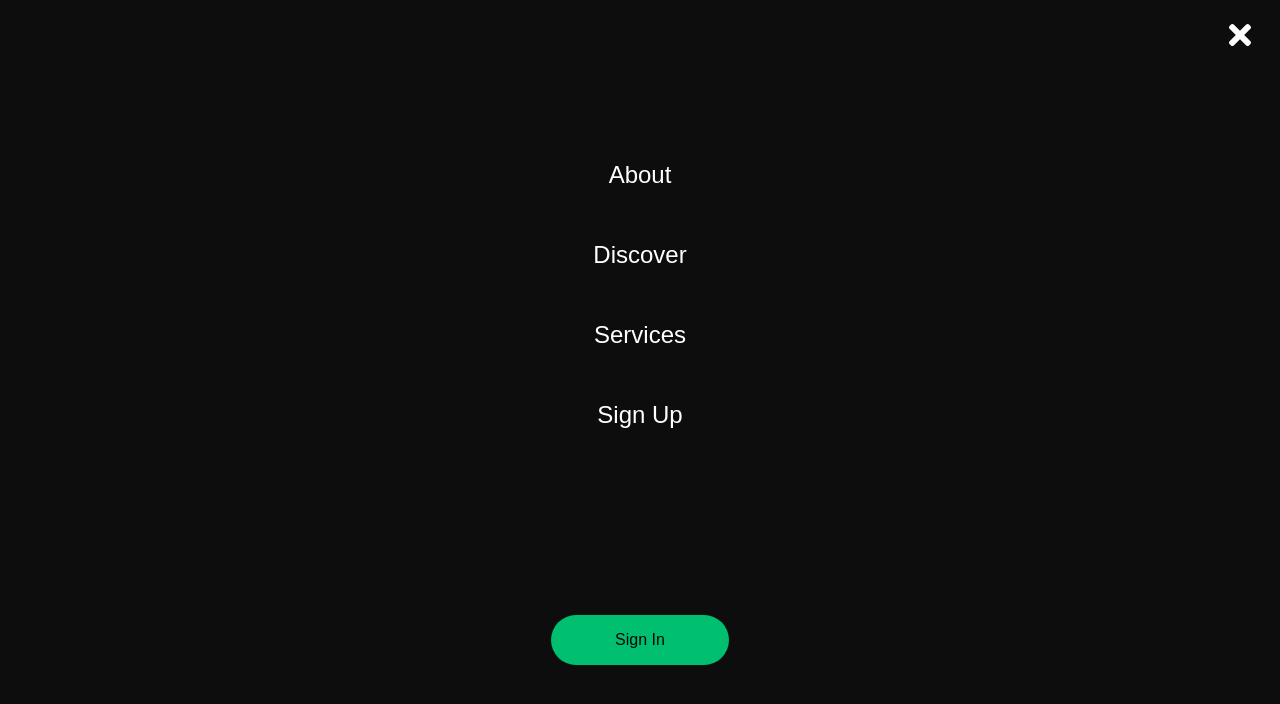
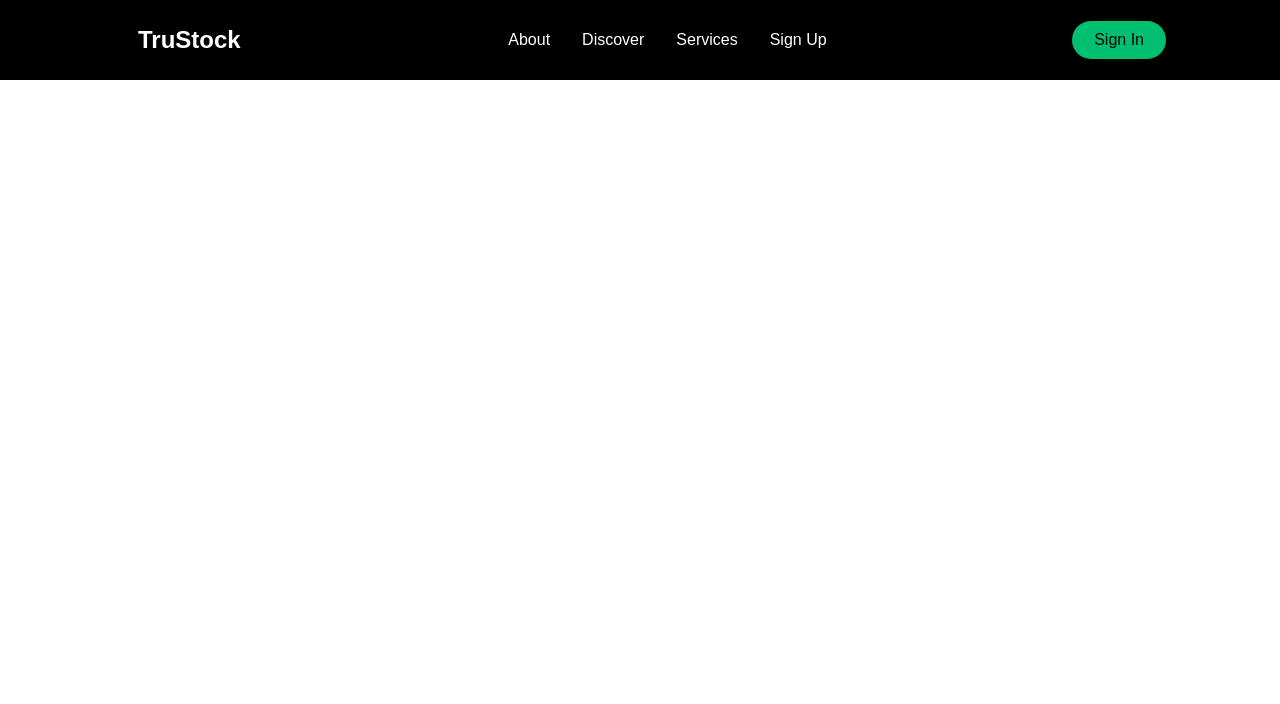
Before and after one commit to Michaeldremy/TruStock-React-Responsive-Website, a React (Create React App) app: page / in a window 1280 px wide. Shown: the top 704 px of the page. Built offline with nearby package versions, Linux system fonts and the light colour scheme.

Commit message:
Added functionality with closing and opening SideBar when page is below 768px

```diff
--- a/src/App.js
+++ b/src/App.js
@@ -1,15 +1,13 @@
 import React from 'react';
 import './App.css';
-import NavBar from './components/NavBar';
-import SideBar from './components/SideBar';
 import { BrowserRouter as Router } from 'react-router-dom';
+import Home from './pages';
 
 function App() {
   return (
     <div>
       <Router>
-        <SideBar />
-        <NavBar />
+        <Home />
       </Router>
     </div>
   );
--- a/src/components/NavBar/index.js
+++ b/src/components/NavBar/index.js
@@ -12,13 +12,13 @@ import {
   NavBtnLink,
 } from "./NavBarElements";
 
-const NavBar = () => {
+const NavBar = ({ toggle }) => {
   return (
     <>
       <Nav>
         <NavBarContainer>
           <NavLogo to="/">TruStock</NavLogo>
-          <MobileIcon>
+          <MobileIcon onClick={toggle}>
             <FaBars />
           </MobileIcon>
           <NavMenu>
--- a/src/components/SideBar/SideBarElements.js
+++ b/src/components/SideBar/SideBarElements.js
@@ -15,8 +15,8 @@ export const SideBarContainer = styled.aside`
   left: 0;
   transition: 0.3s ease-in-out;
   /* In styled components we can write if else functions for CSS properties */
-  /* opacity: ${({isOpen }) => (isOpen ? '100%' : '0')};
-  top: ${({ isOpen }) => (isOpen ? '0' : '-100%')}; */
+  opacity: ${({isOpen }) => (isOpen ? '100%' : '0')};
+  top: ${({ isOpen }) => (isOpen ? '0' : '-100%')};
 `
 
 export const CloseIcon = styled(FaTimes)`
--- a/src/components/SideBar/index.js
+++ b/src/components/SideBar/index.js
@@ -10,19 +10,19 @@ import {
   SideBarRoute,
 } from "./SideBarElements";
 
-const SideBar = () => {
+const SideBar = ({ isOpen, toggle }) => {
   return (
     <>
-      <SideBarContainer>
-        <Icon>
+      <SideBarContainer isOpen={isOpen} onClick={toggle}>
+        <Icon onClick={toggle}>
           <CloseIcon />
         </Icon>
         <SideBarWrapper>
           <SideBarMenu>
-            <SideBarLink to="about">About</SideBarLink>
-            <SideBarLink to="discover">Discover</SideBarLink>
-            <SideBarLink to="services">Services</SideBarLink>
-            <SideBarLink to="signup">Sign Up</SideBarLink>
+            <SideBarLink to="about" onClick={toggle}>About</SideBarLink>
+            <SideBarLink to="discover" onClick={toggle}>Discover</SideBarLink>
+            <SideBarLink to="services" onClick={toggle}>Services</SideBarLink>
+            <SideBarLink to="signup" onClick={toggle}>Sign Up</SideBarLink>
           </SideBarMenu>
           <SideBtnWrap>
             <SideBarRoute to="/signin">Sign In</SideBarRoute>
--- /dev/null
+++ b/src/pages/index.js
@@ -0,0 +1,20 @@
+import React, { useState } from 'react'
+import NavBar from '../components/NavBar'
+import SideBar from '../components/SideBar'
+
+const Home = () => {
+  const [isOpen, setIsOpen] = useState(false);
+
+  const toggle = () => {
+    setIsOpen(!isOpen);
+  };
+
+  return (
+    <>
+    <SideBar isOpen={isOpen} toggle={toggle}/>
+    <NavBar toggle={toggle}/>
+    </>
+  )
+}
+
+export default Home
```
